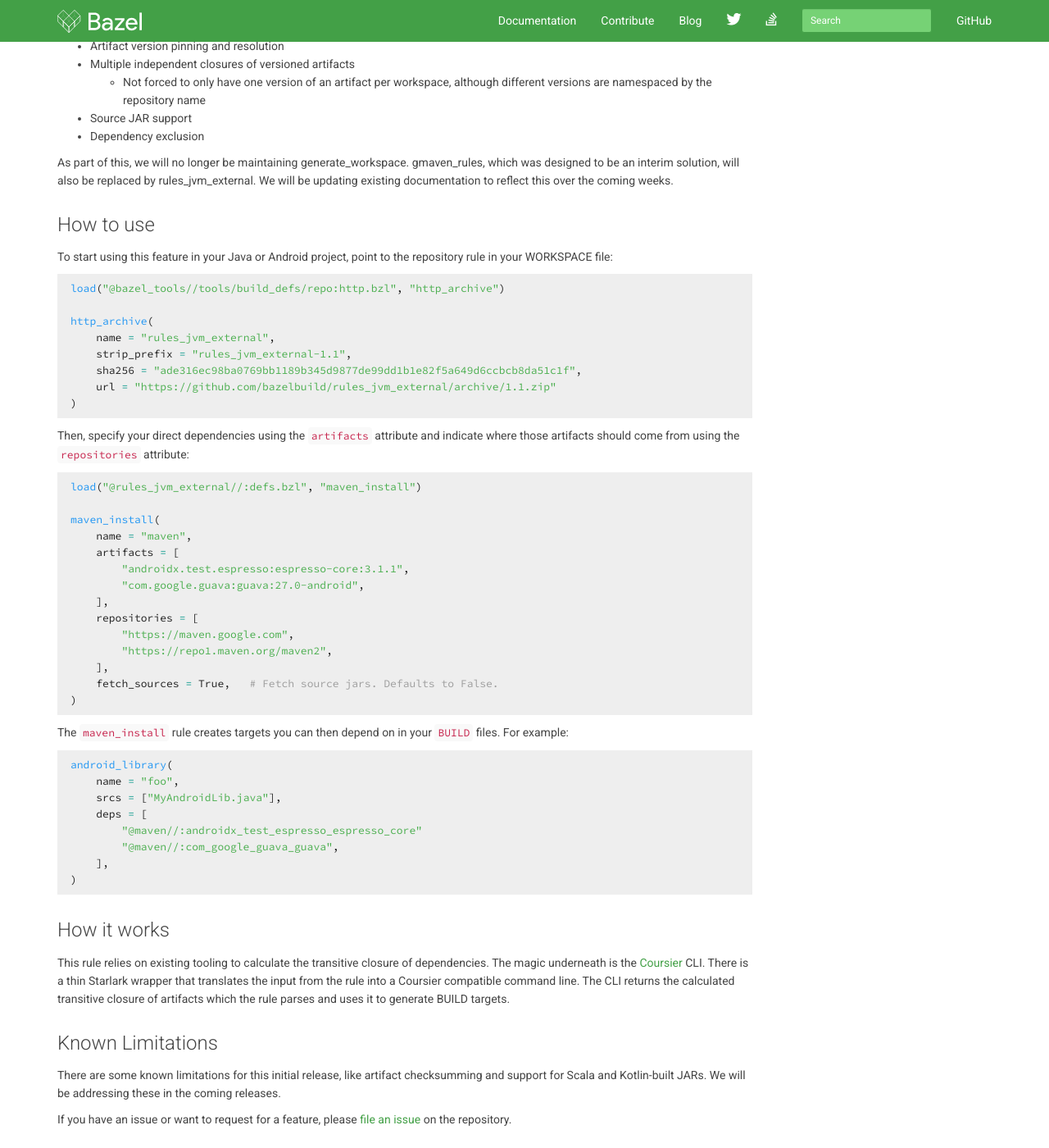
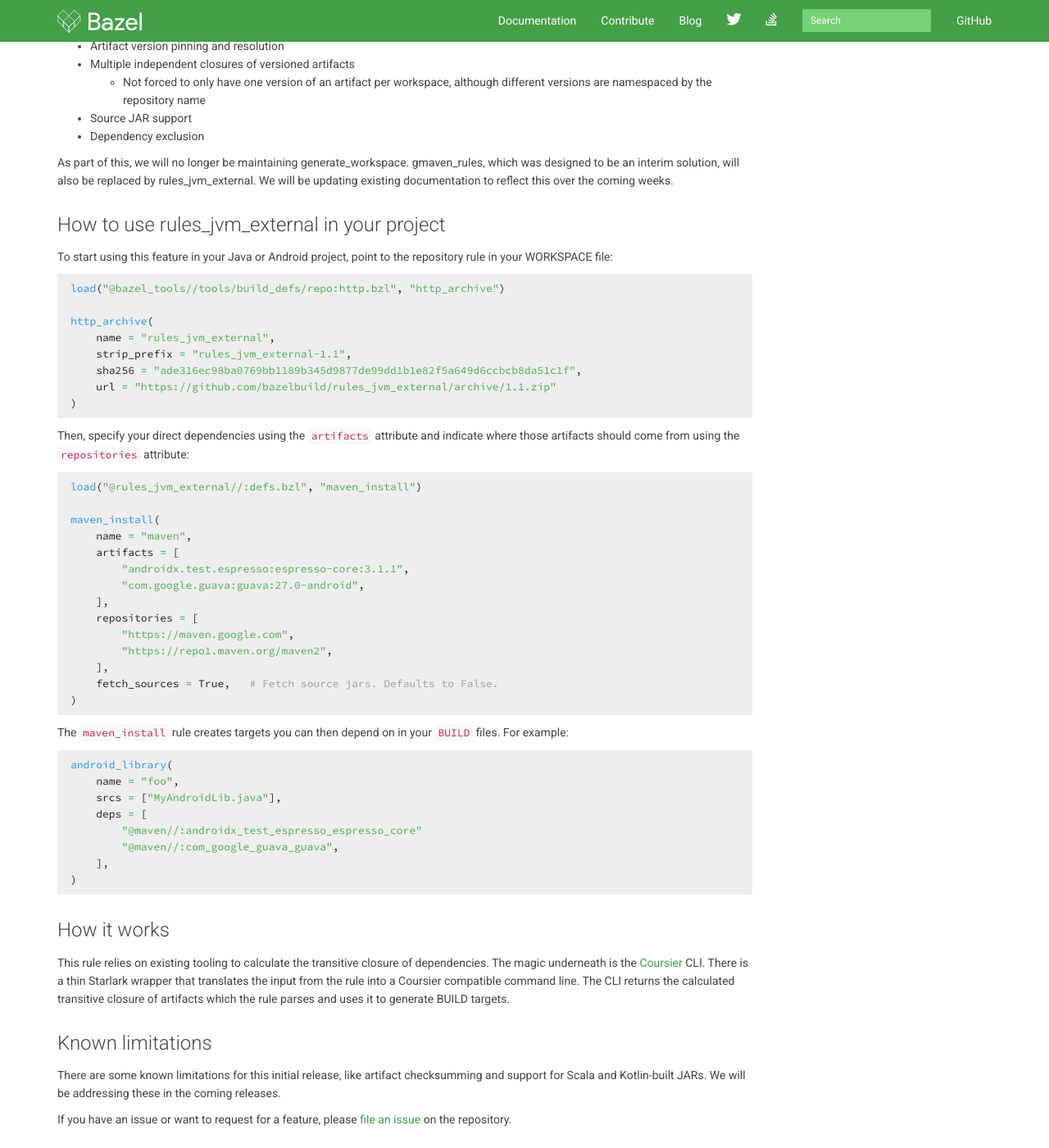
Before and after one commit to bazelbuild/bazel-blog, a Jekyll site: the page built from _posts/2019-03-18-rules-jvm-external-maven.md, in a window 1280 px wide and 1400 px high, scrolled down 1167 px. Shown: the whole window at 82% size. Built offline with Jekyll 4.4.1, drawn with Linux system fonts in a browser that asks for light colours; nearby versions of some CDN libraries; library files that are not in the unit come from our copies; Markdown is read by kramdown in place of the engine named in the settings.

Commit message:
Address David's comments

```diff
--- a/_posts/2019-03-18-rules-jvm-external-maven.md
+++ b/_posts/2019-03-18-rules-jvm-external-maven.md
@@ -72,7 +72,7 @@
 replaced by rules_jvm_external. We will be updating existing documentation to
 reflect this over the coming weeks.
 
-## How to use
+## How to use rules_jvm_external in your project
 
 To start using this feature in your Java or Android project, point to the
 repository rule in your WORKSPACE file:
@@ -132,7 +132,7 @@
 transitive closure of artifacts which the rule parses and uses it to generate
 BUILD targets.
 
-## Known Limitations
+## Known limitations
 
 There are some known limitations for this initial release, like artifact
 checksumming and support for Scala and Kotlin-built JARs. We will be addressing
```
